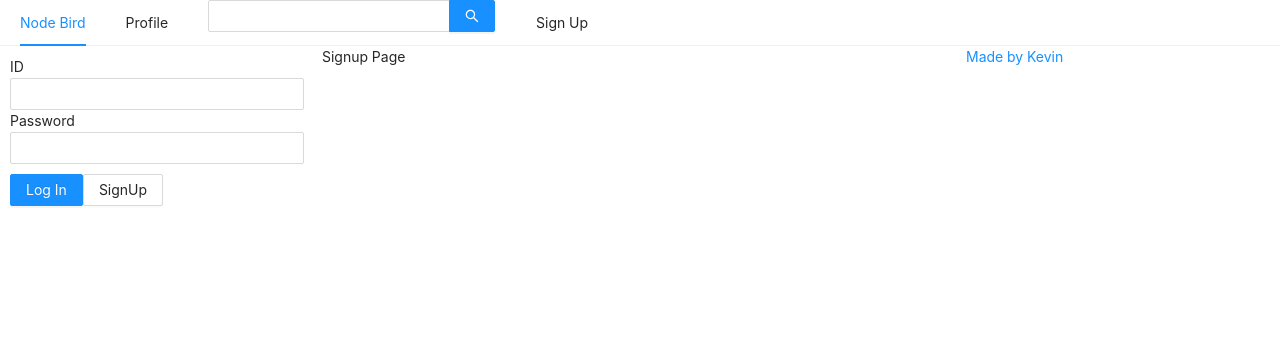
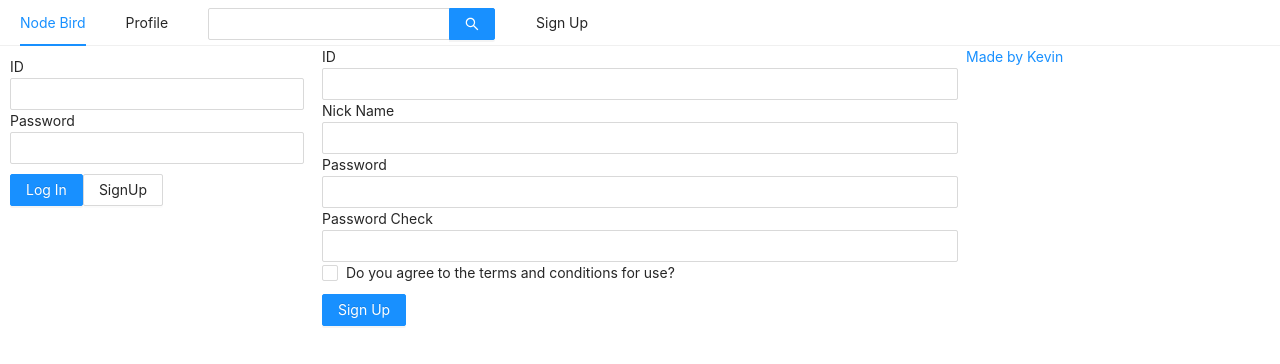
Before and after one commit to Jaehan-Kevin-Kim/Pages, a Next.js app in the folder front/: page /signup in a window 1280 px wide. Shown: the top 364 px of the page. Built offline with nearby package versions, Linux system fonts and the light colour scheme.

Commit message:
Design SignUp Page Create Custom Hooks for repetitive work

```diff
--- a/front/components/AppLayout.js
+++ b/front/components/AppLayout.js
@@ -28,7 +28,7 @@
           </Link>
         </Menu.Item>
         <Menu.Item>
-          <Input.Search enterButton />
+          <SearchInput enterButton />
         </Menu.Item>
         <Menu.Item>
           <Link href='/signup'>
--- a/front/components/LoginForm.js
+++ b/front/components/LoginForm.js
@@ -1,8 +1,10 @@
 import React, { useCallback, useMemo, useState } from "react";
 import { Button, Input, Form } from "antd";
+import Proptypes from "prop-types";
 // import Form from "antd/lib/form/Form";
 import Link from "next/link";
 import styled from "styled-components";
+import useInput from "../hooks/useinput";
 
 const ButtonWrapper = styled.div`
   margin-top: 10px;
@@ -13,16 +15,9 @@
 `;
 
 const LoginForm = ({ setIsLoggedIn }) => {
-  const [id, setId] = useState("");
-  const [password, setPassword] = useState("");
+  const [id, onChangeId] = useInput("");
+  const [password, onChangePassword] = useInput("");
 
-  const onChangeId = useCallback((e) => {
-    setId(e.target.value);
-  }, []);
-  const onChangePassword = useCallback((e) => {
-    setPassword(e.target.value);
-  }, []);
-  //   const styledMargin = useMemo(() => ({ marginTop: "10px" }), []);
   const onSubmitForm = useCallback(() => {
     console.log(id, password);
     setIsLoggedIn(true);
@@ -65,4 +60,8 @@
   );
 };
 
+LoginForm.propTypes = {
+  setIsLoggedIn: Proptypes.func.isRequired,
+};
+
 export default LoginForm;
--- /dev/null
+++ b/front/hooks/useInput.js
@@ -0,0 +1,12 @@
+import { useState, useCallback } from "react";
+
+const useInput = (initialValue = null) => {
+  const [value, setValue] = useState(initialValue);
+  const handler = useCallback((e) => {
+    setValue(e.target.value);
+  }, []);
+
+  return [value, handler];
+};
+
+export default useInput;
--- a/front/pages/signup.js
+++ b/front/pages/signup.js
@@ -1,18 +1,100 @@
-import React from "react";
+import React, { useCallback, useState } from "react";
 import Head from "next/head";
+import { Checkbox, Form, Input, Button } from "antd";
 import AppLayout from "../components/AppLayout";
+import useInput from "../hooks/useinput";
+import styled from "styled-components";
 
-const signup = () => {
+const Signup = () => {
+  const [id, onChangeId] = useInput("");
+  const [nickname, onChangeNickname] = useInput("");
+  const [password, onChangePassword] = useInput("");
+
+  const [passwordCheck, setPasswordCheck] = useState("");
+  const [passwordError, setPasswordError] = useState(false);
+  const onChangePasswordCheck = useCallback(
+    (e) => {
+      setPasswordCheck(e.target.value);
+      setPasswordError(e.target.value !== password);
+    },
+    [password]
+  );
+
+  const [term, setTerm] = useState("");
+  const [termError, setTermError] = useState(false);
+  const onChangeTerm = useCallback((e) => {
+    console.log(e.target.checked);
+    setTerm(e.target.checked);
+    setTermError(false);
+  }, []);
+
+  const ErrorMessage = styled.div`
+    color: red;
+  `;
+
+  const onSubmit = useCallback(() => {
+    if (password !== passwordCheck) {
+      return setPasswordError(true);
+    }
+    if (!term) {
+      console.log(term);
+      return setTermError(true);
+    }
+    console.log(id, nickname, password);
+  }, [password, passwordCheck, term]);
+
   return (
-    <>
+    <AppLayout>
       <Head>
         <title>SignUp Page | NodeBird</title>
       </Head>
-      <AppLayout>
+      <Form onFinish={onSubmit}>
+        <div>
+          <label htmlFor='user-id'>ID</label> <br />
+          <Input name='user-id' value={id} required onChange={onChangeId} />
+        </div>
+        <div>
+          <label htmlFor='user-nickname'>Nick Name</label> <br />
+          <Input name='user-nickname' value={nickname} required onChange={onChangeNickname} />
+        </div>
+        <div>
+          <label htmlFor='user-password'>Password</label> <br />
+          <Input
+            name='user-password'
+            type='password'
+            value={password}
+            required
+            onChange={onChangePassword}
+          />
+        </div>
+        <div>
+          <label htmlFor='user-password-check'>Password Check</label> <br />
+          <Input
+            name='user-password-check'
+            type='password'
+            value={passwordCheck}
+            required
+            onChange={onChangePasswordCheck}
+          />
+          {passwordError && <ErrorMessage>Password is not matched!</ErrorMessage>}
+        </div>
+        <div>
+          <Checkbox name='user-term' checked={term} onChange={onChangeTerm}>
+            Do you agree to the terms and conditions for use?
+          </Checkbox>
+          {termError && <ErrorMessage>You have to agree to the terms and conditions.</ErrorMessage>}
+        </div>
+        <div style={{ marginTop: "10px" }}>
+          <Button type='primary' htmlType='submit'>
+            Sign Up
+          </Button>
+        </div>
+      </Form>
+      {/* <AppLayout>
         <div>Signup Page</div>
-      </AppLayout>
-    </>
+      </AppLayout> */}
+    </AppLayout>
   );
 };
 
-export default signup;
+export default Signup;
```
